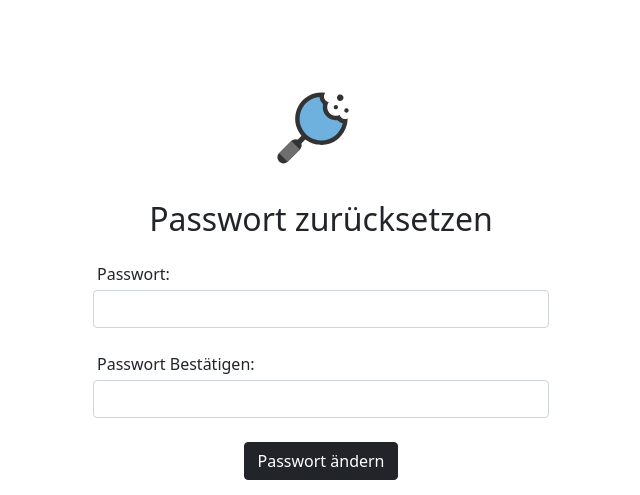
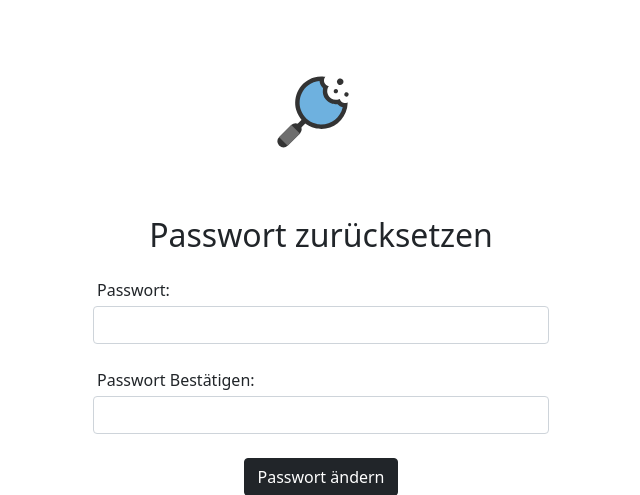
Before and after one commit to DHBW-FN-TIT20/essensfindung, a FastAPI app: page /pwreset/ in a window 1280 px wide. Shown: the top 495 px of the page, without its empty margins (319-959 px from the left). Run offline with FastAPI, Linux system fonts and the light colour scheme; some libraries are stand-ins or nearby versions.

Commit message:
Fixed crown logo scaling and href

```diff
--- a/app/templates/shared/layout_singleform.html
+++ b/app/templates/shared/layout_singleform.html
@@ -41,9 +41,10 @@
 
 <div>
 
-    <div class="row fixed-top mx-auto" style="max-width: 480px;">
-        <div style="height: 10vh;"></div>
-        <a href="/landing/" class="text-decoration-none text-body">
+    <div style="height: 8vh;"></div>
+
+    <div class="row mx-auto" style="max-width: 480px;">
+        <a href="/" class="text-decoration-none text-body">
             <div class="d-flex justify-content-center">
                 <div alt="" class="img-display me-3 mt-2">
                     <svg version="1.1" viewBox="0 0 67.733 67.733" xmlns="http://www.w3.org/2000/svg" xmlns:cc="http://creativecommons.org/ns#" xmlns:dc="http://purl.org/dc/elements/1.1/" xmlns:rdf="http://www.w3.org/1999/02/22-rdf-syntax-ns#">
@@ -66,6 +67,8 @@
         </a>
     </div>
 
+    <div style="height: 8vh;"></div>
+
     <div class="container-sm">
         {% block content %}
         <div class="row text-center">
--- a/app/templates/signin/pwreset.html
+++ b/app/templates/signin/pwreset.html
@@ -3,7 +3,6 @@
 {% block content %}
 
 <div class="row justify-content-center">
-    <div style="height: 25vh;"></div>
     <div class="text-center mb-3">
         <h2>Passwort zur&uuml;cksetzen</h2>
     </div>
--- a/app/templates/signin/recover.html
+++ b/app/templates/signin/recover.html
@@ -3,7 +3,6 @@
 {% block content %}
 
 <div class="row justify-content-center">
-    <div style="height: 25vh;"></div>
     <div class="text-center mb-3">
         <h2>Email Eingeben</h2>
     </div>
--- a/app/templates/signin/register.html
+++ b/app/templates/signin/register.html
@@ -1,7 +1,6 @@
 {% extends "shared/layout_singleform.html" %} {% block content %}
 
 <div class="row justify-content-center">
-    <div style="height: 25vh;"></div>
     <div class="text-center mb-3">
         <h2>Registrieren</h2>
     </div>
--- a/app/templates/signin/signin.html
+++ b/app/templates/signin/signin.html
@@ -3,7 +3,6 @@
 {% block content %}
 
 <div class="row justify-content-center">
-    <div style="height: 25vh;"></div>
     <div class="text-center mb-3">
         <h2>Anmelden</h2>
     </div>
```
